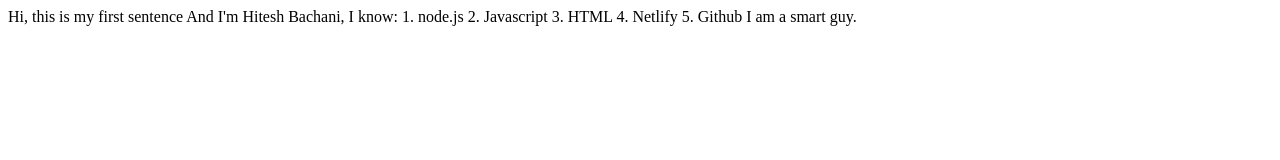
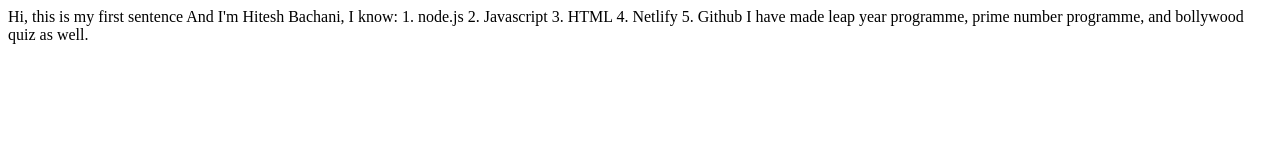
Before and after one commit to hiteshbachani/hiteshbachani-portfolio, a plain HTML site: page index.html in a window 1280 px wide. Drawn offline with Linux system fonts and the light colour scheme.

Commit message:
update programmes
added my list of programmes

```diff
--- a/index.html
+++ b/index.html
@@ -15,6 +15,7 @@
     4. Netlify
     5. Github
 
-    I am a smart guy.
+    I have made leap year programme, prime number programme,
+    and bollywood quiz as well.
 </body>
 </html>
```
